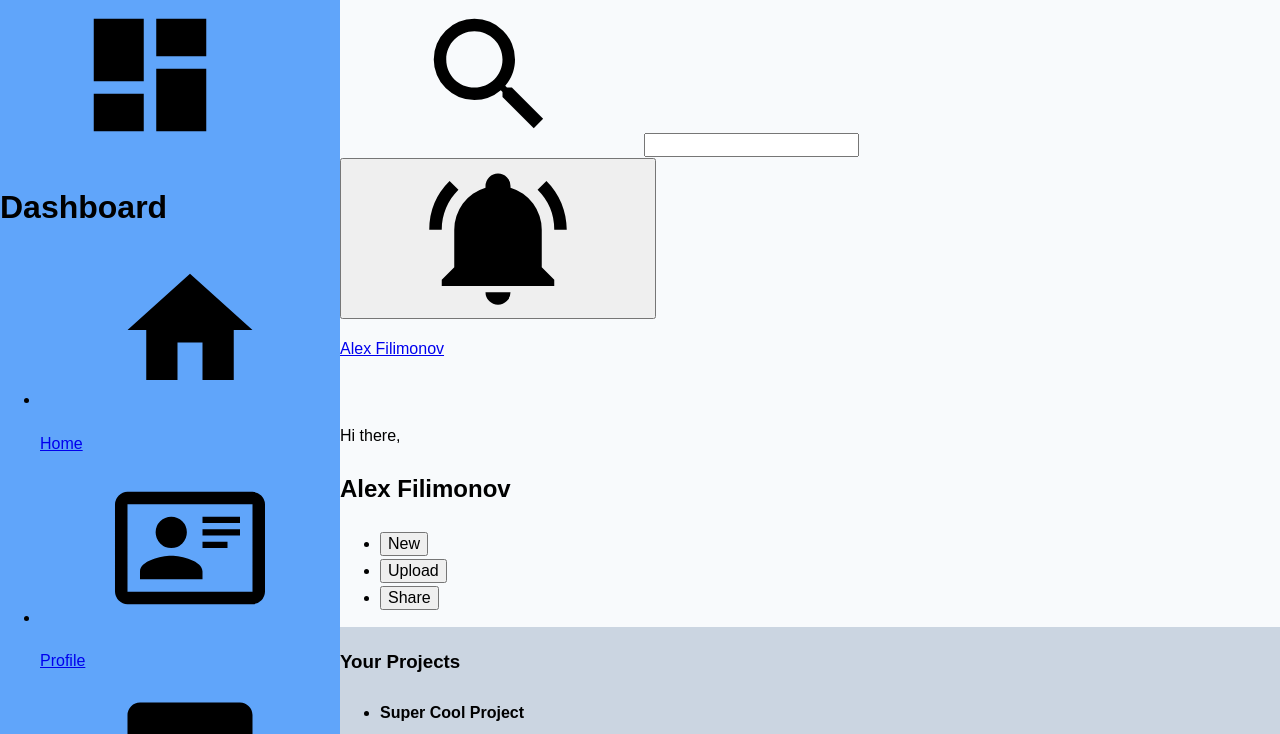
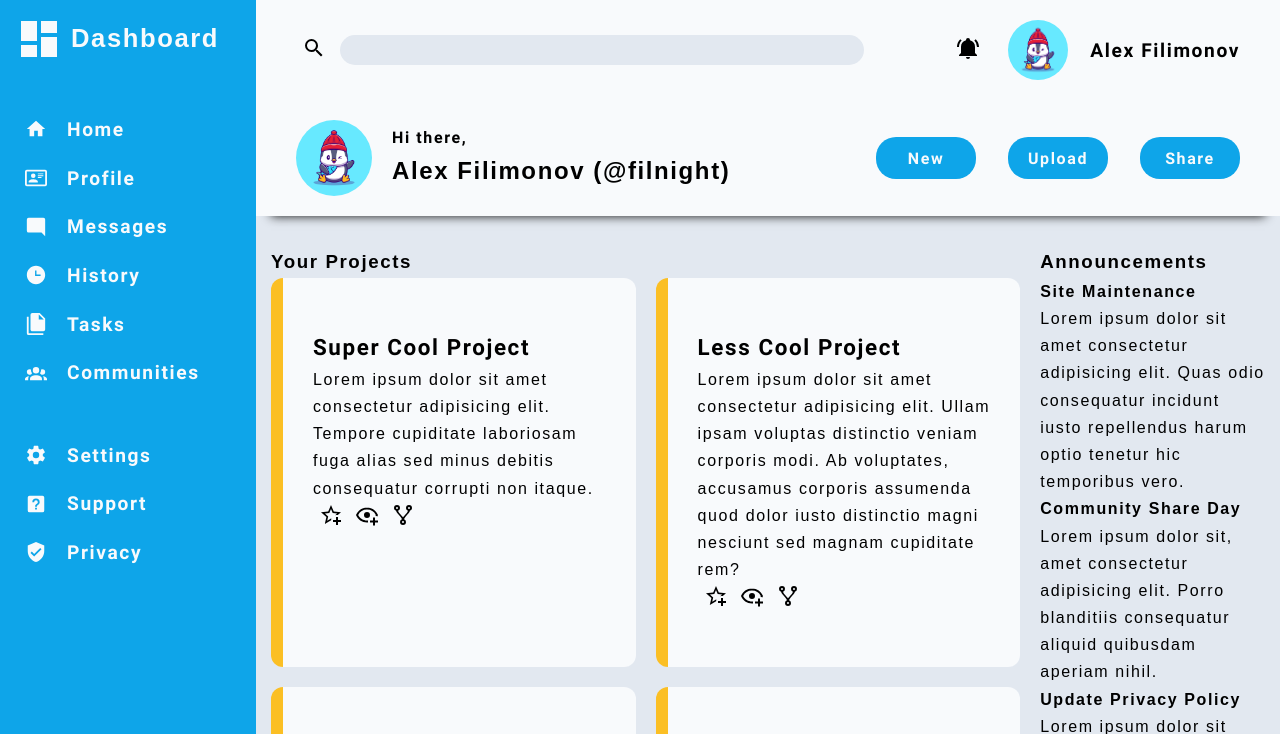
Before and after one commit to alexfil3/dashboard, a plain HTML site: page index.html in a window 1280 px wide. Shown: the top 734 px of the page. Drawn offline with nearby package versions, Linux system fonts and the light colour scheme.

Commit message:
adds some styles

```diff
--- a/fonts/stylesheet.css
+++ /dev/null
@@ -1,24 +0,0 @@
-/*! Generated by Font Squirrel (https://www.fontsquirrel.com) on June 21, 2024 */
-
-
-
-@font-face {
-    font-family: 'robotobold';
-    src: url('roboto-bold-webfont.woff2') format('woff2'),
-         url('roboto-bold-webfont.woff') format('woff');
-    font-weight: normal;
-    font-style: normal;
-
-}
-
-
-
-
-@font-face {
-    font-family: 'robotoregular';
-    src: url('roboto-regular-webfont.woff2') format('woff2'),
-         url('roboto-regular-webfont.woff') format('woff');
-    font-weight: normal;
-    font-style: normal;
-
-}
--- a/index.html
+++ b/index.html
@@ -13,82 +13,82 @@
 <body>
     <div class="container">
         <aside class="sidebar">
-            <div>
-                <svg>
+            <a href="#" class="title">
+                <svg class="icon-logo">
                     <use xlink:href="./images/sprite.svg#icon-dashboard">
                 </svg>
-                <h1>Dashboard</h1>
-            </div>
-            <ul>
+                <h1 class="title">Dashboard</h1>
+            </a>
+            <ul class="sidebar-list">
                 <li>
-                    <a href="#">
-                        <svg>
+                    <a href="#" class="sidebar-list-item">
+                        <svg class="sidebar-icon">
                             <use xlink:href="./images/sprite.svg#icon-home">
                         </svg>
                         <p>Home</p>
                     </a>
                 </li>
                 <li>
-                    <a href="#">
-                        <svg>
+                    <a href="#" class="sidebar-list-item">
+                        <svg class="sidebar-icon">
                             <use xlink:href="./images/sprite.svg#icon-profile">
                         </svg>
                         <p>Profile</p>
                     </a>
                 </li>
                 <li>
-                    <a href="#">
-                        <svg>
+                    <a href="#" class="sidebar-list-item">
+                        <svg class="sidebar-icon">
                             <use xlink:href="./images/sprite.svg#icon-message">
                         </svg>
                         <p>Messages</p>
                     </a>
                 </li>
                 <li>
-                    <a href="#">
-                        <svg>
+                    <a href="#" class="sidebar-list-item">
+                        <svg class="sidebar-icon">
                             <use xlink:href="./images/sprite.svg#icon-clock">
                         </svg>
                         <p>History</p>
                     </a>
                 </li>
                 <li>
-                    <a href="#">
-                        <svg>
+                    <a href="#" class="sidebar-list-item">
+                        <svg class="sidebar-icon">
                             <use xlink:href="./images/sprite.svg#icon-tasks">
                         </svg>
                         <p>Tasks</p>
                     </a>
                 </li>
                 <li>
-                    <a href="#">
-                        <svg>
+                    <a href="#" class="sidebar-list-item">
+                        <svg class="sidebar-icon">
                             <use xlink:href="./images/sprite.svg#icon-account-group">
                         </svg>
                         <p>Communities</p>
                     </a>
                 </li>
             </ul>
-            <ul>
+            <ul class="sidebar-list">
                 <li>
-                    <a href="#">
-                        <svg>
+                    <a href="#" class="sidebar-list-item">
+                        <svg class="sidebar-icon">
                             <use xlink:href="./images/sprite.svg#icon-cog">
                         </svg>
                         <p>Settings</p>
                     </a>
                 </li>
                 <li>
-                    <a href="#">
-                        <svg>
+                    <a href="#" class="sidebar-list-item">
+                        <svg class="sidebar-icon">
                             <use xlink:href="./images/sprite.svg#icon-help">
                         </svg>
                         <p>Support</p>
                     </a>
                 </li>
                 <li>
-                    <a href="#">
-                        <svg>
+                    <a href="#" class="sidebar-list-item">
+                        <svg class="sidebar-icon">
                             <use xlink:href="./images/sprite.svg#icon-shield-check">
                         </svg>
                         <p>Privacy</p>
@@ -98,40 +98,44 @@
         </aside>
         <header class="header">
             <div>
-                <div>
-                    <svg>
-                        <use xlink:href="./images/sprite.svg#icon-magnify">
-                    </svg>
-                    <label for="search"></label>
+                <div class="search-wrapper">
+                    <button type="button">
+                        <svg>
+                            <use xlink:href="./images/sprite.svg#icon-magnify">
+                        </svg>
+                    </button>
+                    <label class="label-hidden" for="search">Search products</label>
                     <input type="text" id="search">
                 </div>
-                <div>
+                <div class="notification-wrapper">
                     <button type="button">
                         <svg>
                             <use xlink:href="./images/sprite.svg#icon-bell">
                         </svg>
                     </button>
-                    <a href="#">
-                        <img src="" alt="">
-                        <p>Alex Filimonov</p>
+                    <a class="user-link" href="#">
+                        <img class="user-avatar" src="./images/user-avatar.jpg" alt="user avatar">
+                        <p class="user-name">Alex Filimonov</p>
                     </a>
                 </div>
             </div>
             <div>
-                <div>
-                    <img src="" alt="">
-                    <p>Hi there,</p>
-                    <h2>Alex Filimonov</h2>
+                <div class="user-info">
+                    <img class="user-avatar-big" src="./images/user-avatar.jpg" alt="user avatar">
+                    <div>
+                        <p>Hi there,</p>
+                        <h2>Alex Filimonov (@filnight)</h2>
+                    </div>
                 </div>
-                <ul>
+                <ul class="action-buttons">
                     <li>
-                        <button type="button">New</button>
+                        <button class="action-btn" type="button">New</button>
                     </li>
                     <li>
-                        <button type="button">Upload</button>
+                        <button class="action-btn" type="button">Upload</button>
                     </li>
                     <li>
-                        <button type="button">Share</button>
+                        <button class="action-btn" type="button">Share</button>
                     </li>
                 </ul>
             </div>
@@ -139,11 +143,11 @@
         <main class="main">
             <section>
                 <h3>Your Projects</h3>
-                <ul>
-                    <li>
-                        <h4>Super Cool Project</h4>
+                <ul class="main-cards">
+                    <li class="main-card">
+                        <h4 class="card-title">Super Cool Project</h4>
                         <p>Lorem ipsum dolor sit amet consectetur adipisicing elit. Tempore cupiditate laboriosam fuga alias sed minus debitis consequatur corrupti non itaque.</p>
-                        <ul>
+                        <ul class="card-buttons">
                             <li>
                                 <button type="button">
                                     <svg>
@@ -167,10 +171,10 @@
                             </li>
                         </ul>
                     </li>
-                    <li>
-                        <h4>Less Cool Project</h4>
+                    <li class="main-card">
+                        <h4 class="card-title">Less Cool Project</h4>
                         <p>Lorem ipsum dolor sit amet consectetur adipisicing elit. Ullam ipsam voluptas distinctio veniam corporis modi. Ab voluptates, accusamus corporis assumenda quod dolor iusto distinctio magni nesciunt sed magnam cupiditate rem?</p>
-                        <ul>
+                        <ul class="card-buttons">
                             <li>
                                 <button type="button">
                                     <svg>
@@ -194,10 +198,10 @@
                             </li>
                         </ul>
                     </li>
-                    <li>
-                        <h4>Impossible App</h4>
+                    <li class="main-card">
+                        <h4 class="card-title">Impossible App</h4>
                         <p>Lorem ipsum dolor sit amet consectetur adipisicing elit. Optio, consequatur.</p>
-                        <ul>
+                        <ul class="card-buttons">
                             <li>
                                 <button type="button">
                                     <svg>
@@ -221,10 +225,10 @@
                             </li>
                         </ul>
                     </li>
-                    <li>
-                        <h4>Easy Peasy App</h4>
+                    <li class="main-card">
+                        <h4 class="card-title">Easy Peasy App</h4>
                         <p>Lorem ipsum dolor sit amet consectetur, adipisicing elit. Qui quaerat temporibus fugiat voluptates esse nihil praesentium harum rem exercitationem odit possimus quidem aliquid, necessitatibus tempora, vitae animi modi dolore quis!</p>
-                        <ul>
+                        <ul class="card-buttons">
                             <li>
                                 <button type="button">
                                     <svg>
@@ -248,10 +252,10 @@
                             </li>
                         </ul>
                     </li>
-                    <li>
-                        <h4>Ad Blocker</h4>
+                    <li class="main-card">
+                        <h4 class="card-title">Ad Blocker</h4>
                         <p>Lorem ipsum dolor sit amet consectetur adipisicing elit. Dolorem eum explicabo quas exercitationem eaque illum!</p>
-                        <ul>
+                        <ul class="card-buttons">
                             <li>
                                 <button type="button">
                                     <svg>
@@ -275,10 +279,10 @@
                             </li>
                         </ul>
                     </li>
-                    <li>
-                        <h4>Money Maker</h4>
+                    <li class="main-card">
+                        <h4 class="card-title">Money Maker</h4>
                         <p>Lorem ipsum dolor sit amet consectetur adipisicing elit. Perferendis quos esse recusandae nobis eos nulla ipsa vero explicabo cum nihil.</p>
-                        <ul>
+                        <ul class="card-buttons">
                             <li>
                                 <button type="button">
                                     <svg>
--- a/style.css
+++ b/style.css
@@ -1,7 +1,11 @@
 :root {
-    --primary-bgc: #cbd5e1;
-    --sidebar-bgc: #60a5fa;
+    --primary-bgc: #e2e8f0;
+    --sidebar-bgc: #0ea5e9;
     --header-bgc: #f8fafc;
+    --sidebar-icon-color: #f8fafc;
+    --sidebar-text-color: #f8fafc;
+    --action-btn-color: #0ea5e9;
+    --action-text-color: #f8fafc;
 }
 
 @font-face {
@@ -22,16 +26,38 @@
 
 }
 
+ul {
+    list-style-type: none;
+}
+
+h1, h2, h3, h4, ul, p {
+    margin: 0;
+    padding: 0;
+}
+
+a {
+    color: inherit;
+    text-decoration: none;
+}
+
+button {
+    border: none;
+    background-color: inherit;
+    cursor: pointer;
+    letter-spacing: 0.1rem;
+}
+
 body {
     font-family: "roboto-regular", Arial, Helvetica, sans-serif;
     font-size: 16px;
     line-height: 1.7;
     background-color: var(--primary-bgc);
+    letter-spacing: 0.1rem;
 }
 
 .container {
     display: grid;
-    grid-template-columns: repeat(2, auto);
+    grid-template-columns: minmax(auto, 1fr) 4fr;
     grid-template-areas:
     "sidebar header"
     "sidebar main";
@@ -40,13 +66,172 @@ body {
 .sidebar {
     grid-area: sidebar;
     background-color: var(--sidebar-bgc);
+    padding: 15px;
+    color: var(--sidebar-text-color);
+    display: grid;
+    grid-template-rows: repeat(2, auto) 1fr;
+    gap: 50px;
+}
+
+.title {
+    display: flex;
+    align-items: center;
+    gap: 8px;
+}
+
+.icon-logo {
+    width: 48px;
+    height: 48px;
+    fill: var(--sidebar-icon-color);
+}
+
+.title {
+    font-size: 1.6rem;
+}
+
+.sidebar-list {
+    display: flex;
+    flex-direction: column;
+    gap: 16px;
+}
+
+.sidebar-list-item {
+    display: flex;
+    align-items: center;
+    gap: 20px;
+    padding-left: 10px;
+    font-family: 'robotobold';
+    font-size: 1.2rem;
+}
+
+.sidebar-icon {
+    fill: var(--sidebar-icon-color);
+    width: 22px;
+    height: 22px;
 }
 
 .header {
     grid-area: header;
     background-color: var(--header-bgc);
+    padding: 20px 40px;
+    display: grid;
+    grid-template-rows: repeat(2, auto);
+    gap: 40px;
+    box-shadow: 0px 15px 10px -15px #111;
+}
+
+.header > div {
+    display: grid;
+    grid-template-columns: repeat(2, auto);
+    align-items: center;
+}
+
+.search-wrapper {
+    display: flex;
+    align-items: center;
+    gap: 8px;
+}
+
+.label-hidden {
+    visibility: hidden;
+    position: absolute;
+}
+
+.header input {
+    width: 500px;
+    border-radius: 20px;
+    border: none;
+    padding: 6px 12px;
+    background-color: var(--primary-bgc);
+}
+
+.notification-wrapper {
+    display: flex;
+    align-items: center;
+    gap: 22px;
+    justify-content: flex-end;
+}
+
+.user-avatar {
+    width: 60px;
+    height: 60px;
+    border-radius: 50%;
+}
+
+.user-link {
+    display: flex;
+    align-items: center;
+    gap: 22px;
+}
+
+.user-name {
+    font-family: "robotobold";
+    font-size: 1.2rem;
+}
+
+.user-info {
+    display: flex;
+    align-items: center;
+    gap: 20px;
+}
+
+.user-info p {
+    font-family: "robotobold";
+}
+
+.user-avatar-big {
+    width: 76px;
+    height: 76px;
+    border-radius: 50%;
+}
+
+.action-buttons {
+    display: flex;
+    gap: 32px;
+    justify-content: flex-end;
+    font-family: "robotobold";
+}
+
+.action-btn {
+    background-color: var(--action-btn-color);
+    color: var(--action-text-color);
+    padding: 12px 0;
+    border-radius: 20px;
+    width: 100px;
 }
 
 .main {
     grid-area: main;
+    padding: 30px 15px;
+    display: grid;
+    grid-template-columns: 2fr 0.6fr;
+    gap: 20px;
 }
+
+.main-cards {
+    display: grid;
+    grid-template-columns: repeat(auto-fit, minmax(360px, 1fr));
+    gap: 20px;
+}
+
+.main-card {
+    background-color: var(--header-bgc);
+    border-radius: 12px;
+    padding: 50px 30px;
+    border-left: 12px solid #fbbf24;
+}
+
+.card-title {
+    font-family: "robotobold";
+    font-size: 1.4rem;
+}
+
+.card-buttons {
+    display: flex;
+}
+
+/* temporary decision */
+svg {
+    width: 24px;
+    height: 24px;
+}
```
Also changed, not shown: images/user-avatar.jpg (added).
